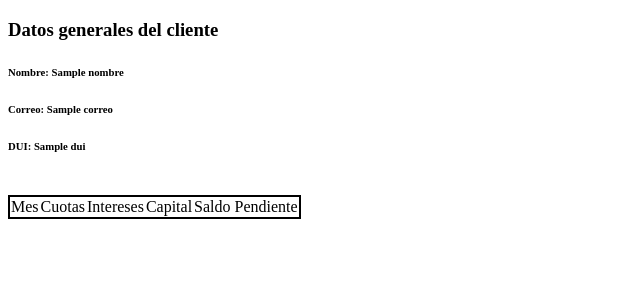
After one commit to JColocho/Parcial02_CB23001, a PHP site: template ejercicio1/app/views/ResultadoView.php in a window 1280 px wide. The commit adds this page. Shown: the top 300 px of the page, without its empty margins (0-640 px from the left). Run offline with PHP 8.4, Linux system fonts and the light colour scheme; the template is opened without the code that fills it: most values are stand-ins (such as "Sample title", 1, 10 or a date in 2020).

Commit message:
feat: Vista principal y de resultado

```diff
--- /dev/null
+++ b/ejercicio1/app/views/ResultadoView.php
@@ -0,0 +1,30 @@
+<!DOCTYPE html>
+<html lang="en">
+<head>
+    <meta charset="UTF-8">
+    <meta name="viewport" content="width=device-width, initial-scale=1.0">
+    <title><?= $title?></title>
+</head>
+<body>
+    <h3>Datos generales del cliente</h3>
+    <h6>Nombre: <?= $nombre?></h6>
+    <h6>Correo: <?= $correo?></h6>
+    <h6>DUI: <?= $dui?></h6>
+    <br>
+    <table style="border-collapse: collapse; border: black solid 2px;">
+        <thead>
+            <tr>
+                <td>Mes</td>
+                <td>Cuotas</td>
+                <td>Intereses</td>
+                <td>Capital</td>
+                <td>Saldo Pendiente</td>
+            </tr>
+        </thead>
+        <tbody>
+
+        </tbody>
+    </table>
+
+</body>
+</html>
```
Also changed, not shown: ejercicio1/app/views/IndexView.php (+31 -1 lines).
